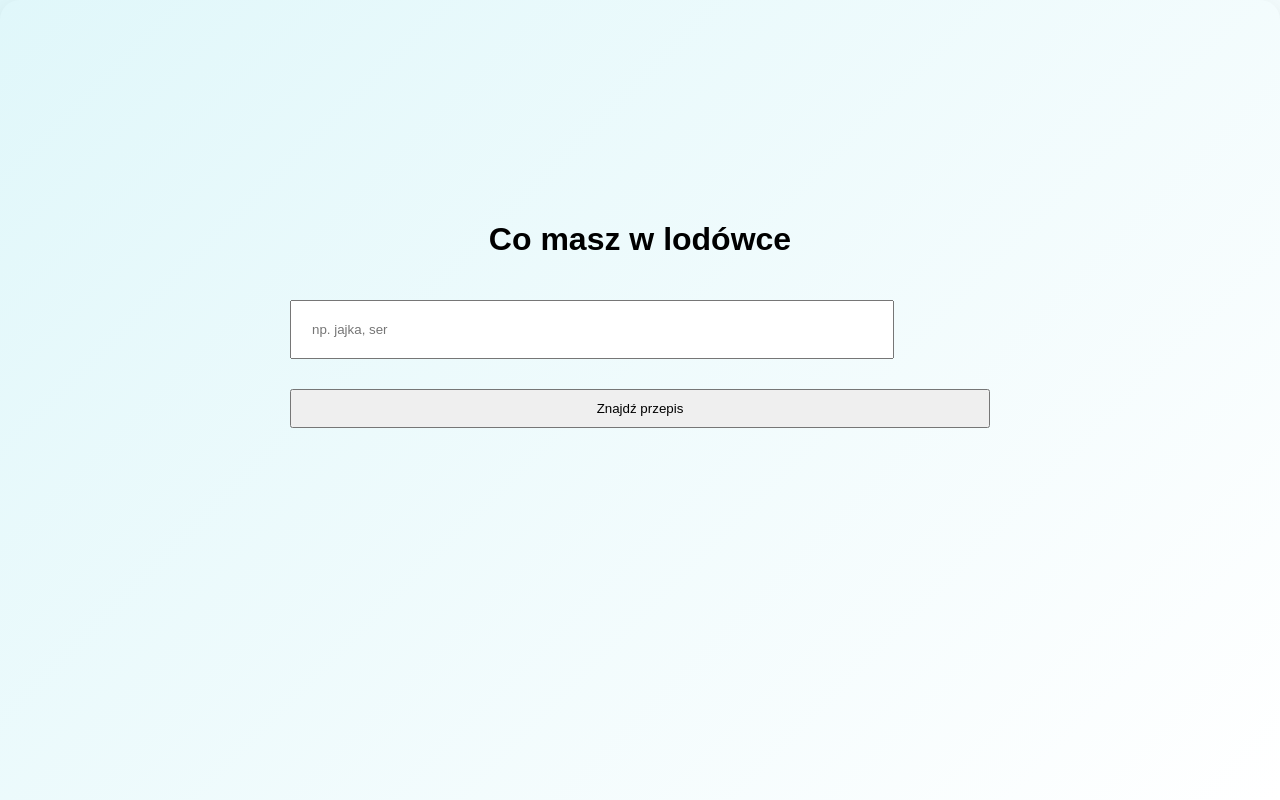
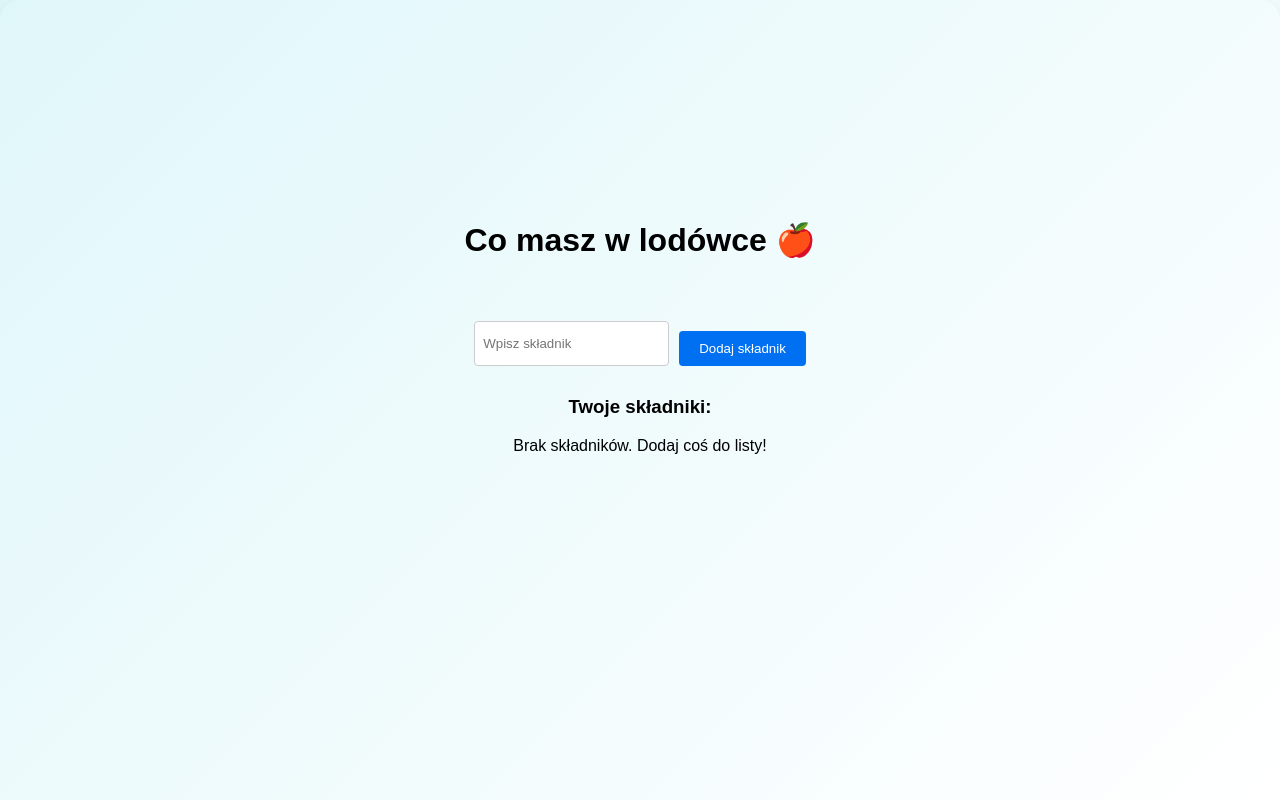
Before and after one commit to Toxity90/Strona-Internetowa-typeScript, a Next.js app: page / in a window 1280 px wide. Shown: the top 800 px of the page. Built offline with nearby package versions, Linux system fonts and the light colour scheme.

Commit message:
Dodałem komponent Search i listę składników w page.tsx

```diff
--- a/app/page.tsx
+++ b/app/page.tsx
@@ -1,14 +1,12 @@
-export default function Home() {        // główny komponent strony
-  return (
-    <main>                             {/* główny kontener strony */}
-      <h1>Co masz w lodówce</h1>
+import Search from "@/components/Search"; // 1. IMPORTUJESZ SWÓJ KOMPONENT z pliku search
 
-      <input
-        type="text"                     // pole tekstowe
-        placeholder="np. jajka, ser"   // tekst podpowiedzi
-      />
+export default function Home() { // Tworzysz główną funkcję (komponent) dla swojej strony. export pozwala użyć go w innych częściach strony, ale tu jest to główny komponent, więc będzie wyświetlany jako strona główna.
+  return ( // To jest JSX, czyli specjalny język, który pozwala Ci pisać kod interfejsu użytkownika w JavaScript. Wszystko, co jest pod tym słowem, zostanie narysowane na ekranie.
+    <main>
+      <h1>Co masz w lodówce 🍎</h1>
 
-      <button>Znajdź przepis</button>   {/* przycisk */}
+      <Search />
+
     </main>
   );
 }
--- /dev/null
+++ b/components/Search.tsx
@@ -0,0 +1,66 @@
+"use client" // Mówisz Next.js: "Ten plik ma reagować na kliknięcia i wpisywanie tekstu w przeglądarce użytkownika". Bez tego strona byłaby statyczna jak gazeta.
+
+import { useState } from "react" //Wyciągasz z biblioteki React "pudełko na dane", które pozwoli stronie pamiętać, co wpisał użytkownik.
+
+export default function Search() { //Tworzysz główną funkcję (komponent), która buduje Twój element wyszukiwarki. export pozwala użyć go w innych częściach strony.
+
+  const [ingredient, setIngredient] = useState("")
+ //Tworzysz zmienną ingredient (tu trafia tekst) i funkcję setIngredient (narzędzie do zmiany tego tekstu).
+  // useState to „inteligentna szufladka”, która pozwala Reactowi zapamiętać wpisane dane i automatycznie odświeżyć to, co widzisz na ekranie, gdy ich zawartość się zmieni.
+  // "" oznacza że początkowo pole jest puste
+  const [ingredientsList, setIngredientsList] = useState<string[]>([]) //// Stan dla CAŁEJ LISTY (string[] oznacza tablicę napisów, [] to pusta lista na start)
+
+  const handleAdd = () => { //To jest Twoja własna funkcja. Możesz o niej myśleć jak o "przepisie na akcję". Mówisz komputerowi: "Gdy wywołam handleAdd, wykonaj wszystkie kroki wewnątrz tych nawiasów {}
+ if  (ingredient.trim() !== ""){ //Sprawdza czy nie dodajesz "powietrza" (pustego pola)
+setIngredientsList([...ingredientsList, ingredient.trim()])
+setIngredient("")
+ }
+  };
+
+  return ( // zwracany JSX czyli kod interfejsu, Wszystko, co jest pod tym słowem, zostanie narysowane na ekranie.
+
+    <div style={{ maxWidth: '400px', margin: '20px auto', fontFamily: 'sans-serif'}}> {/*Zwykły kontener (taki niewidzialny karton), który trzyma wszystko w kupie. To już jest JSX.*/}
+
+
+<div style={{ display: 'flex', gap: '10px'}}>
+
+
+      <input //To jest właśnie kod interfejsu (JSX). To, co tu napiszesz, użytkownik zobaczy jako pole do pisania.
+        type="text" // typ pola - tekst
+        placeholder="Wpisz składnik" // tekst podpowiedzi w polu
+        value={ingredient} // wartość pola jest powiązana ze stanem "ingredient"
+        onChange={(e) => setIngredient(e.target.value)}
+        // funkcja uruchamiana gdy użytkownik coś wpisze
+        // gdy użytkownik naciśnie klawisz, bierze nową literkę (e.target.value) i natychmiast wrzuca ją do szufladki przez setIngredient.
+        style={{ padding: '8px',flex: 1, borderRadius: '4px', border: '1px solid #ccc' }}
+      />
+<button //Standardowy znacznik przycisku. Tekst pomiędzy nimi to to, co napisane jest na przycisku na ekranie.
+onClick={handleAdd} // funkcja handleAdd uruchamiana po kliknięciu przycisku
+style={{ padding: '10px 20px', cursor: 'pointer', backgroundColor: '#0070f3', color: 'white', border: 'none', borderRadius: '4px' }}
+>
+  Dodaj składnik
+</button>
+
+  </div> {/* zamknięcie kontenera i koniec funckji */}
+
+  <div style={{ marginTop: '30px' }}>
+    <h3>Twoje składniki:</h3>
+    <ul style={{ listStyleType: 'none', padding: 0 }}> {/* ul to znacznik listy punktowej */}
+
+    {ingredientsList.map((item, index) => ( // map to metoda, która bierze każdy element z ingredientsList i tworzy z niego coś nowego. W tym przypadku, dla każdego składnika (item) tworzy element listy (li).}
+    <li
+    key={index} // klucz to specjalna rzecz, która pomaga Reactowi śledzić elementy listy. Tutaj używamy indexu, ale w prawdziwej aplikacji lepiej byłoby mieć unikalne ID dla każdego składnika.
+    style={{ background: '#f9f9f9', padding: '10px', marginBottom: '5px', borderRadius: '5px', borderLeft: '5px solid #28a745'}}
+    >
+      {item} {/* Tu wyświetla się nazwa składnika, np. "Jajka" */}
+    </li>
+    ))}
+    </ul>
+
+    {ingredientsList.length === 0 && <p>Brak składników. Dodaj coś do listy!</p>} {/* To jest warunkowe renderowanie. Jeśli lista jest pusta, pokaż ten tekst. */}
+  </div>
+  </div>
+
+
+  )
+}
```
